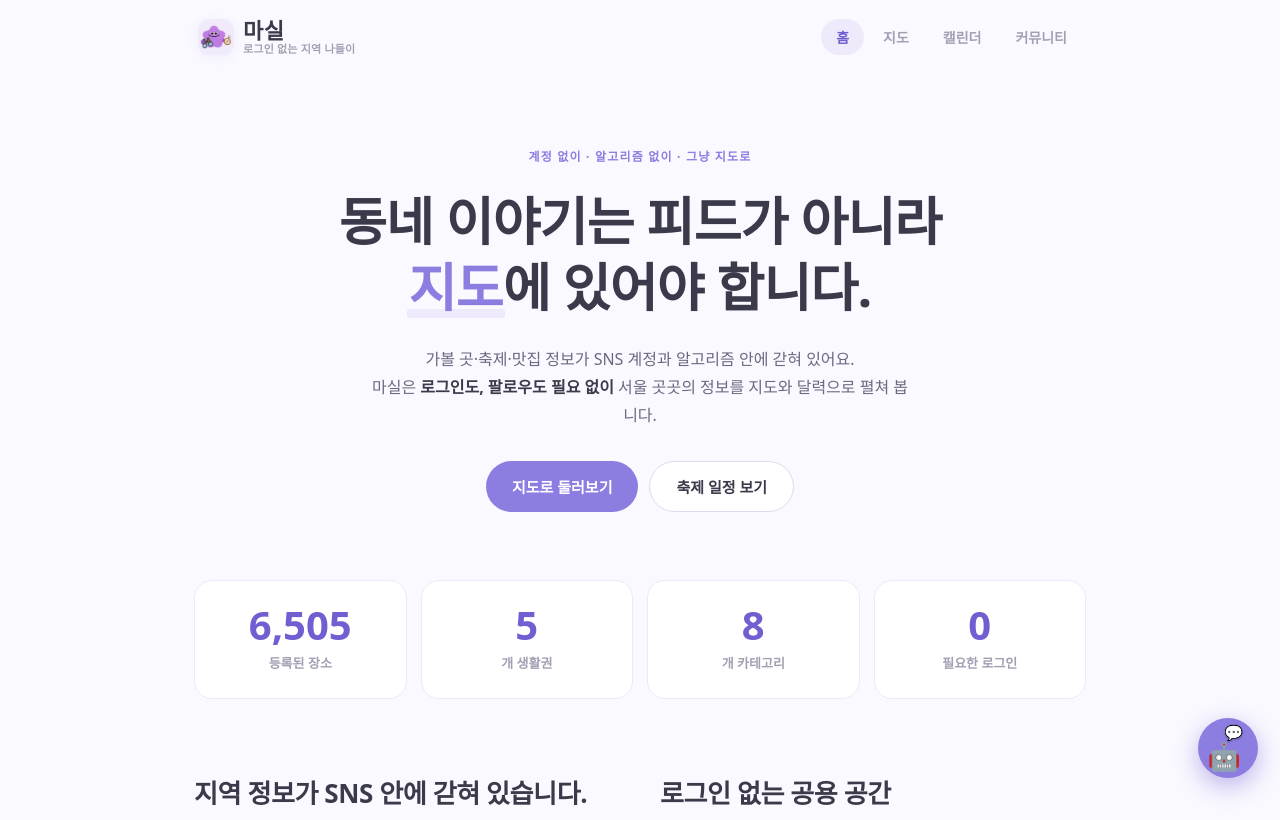
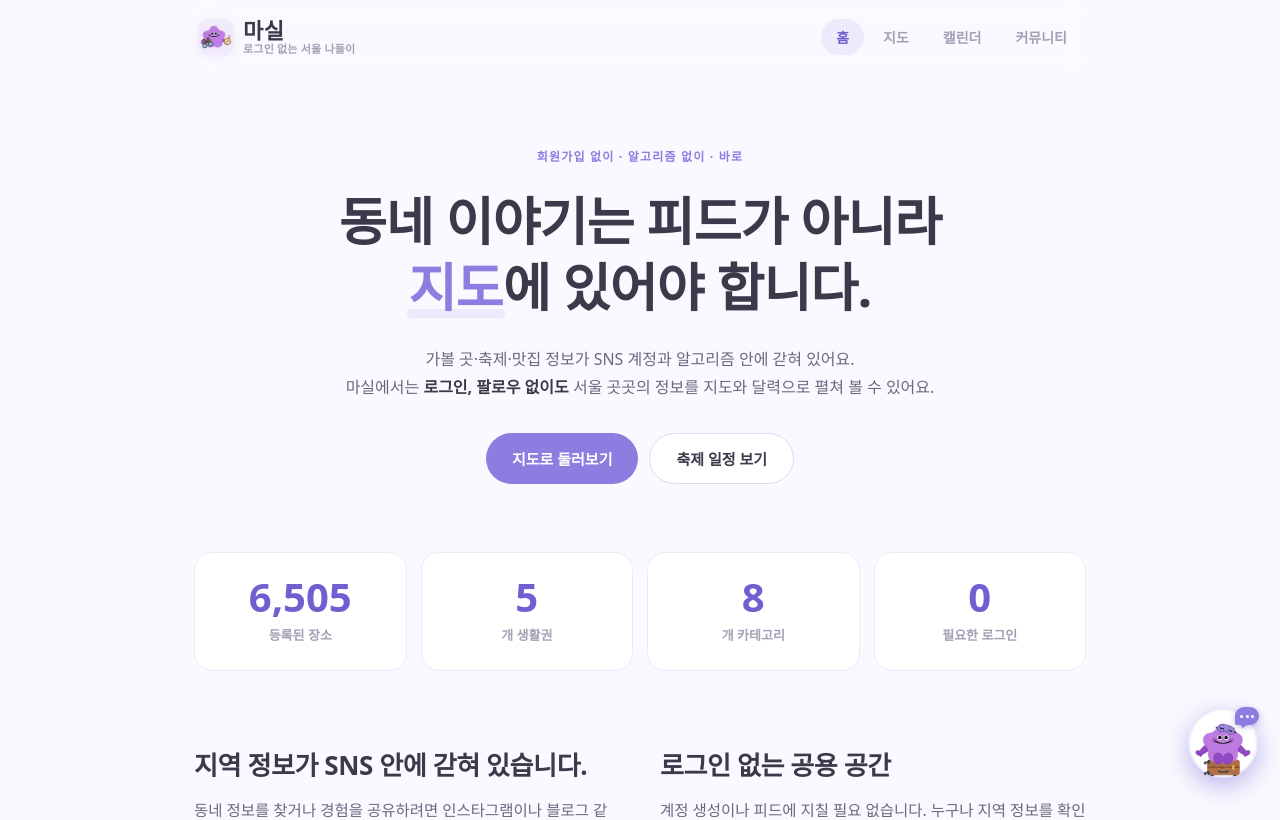
Before and after one commit to susiejaneiris/masil, a Vue app: page / in a window 1280 px wide. Shown: the top 820 px of the page. Built offline with nearby package versions, Linux system fonts and the light colour scheme; a web font is replaced by a local one.

Commit message:
챗봇창 수정

```diff
--- a/src/App.vue
+++ b/src/App.vue
@@ -7,7 +7,7 @@
         <span class="brand-logo"><img :src="AVATARS[1]" alt="마실 로고"></span>
         <span class="brand-text">
           <span class="brand-name">마실</span>
-          <span class="brand-tagline">로그인 없는 지역 나들이</span>
+          <span class="brand-tagline">로그인 없는 서울 나들이</span>
         </span>
       </div>
       <nav class="nav">
@@ -20,10 +20,10 @@
 
       <!-- 히어로 (보라팀 원본 정적 히어로) -->
       <section class="hero">
-        <div class="kicker">계정 없이 · 알고리즘 없이 · 그냥 지도로</div>
+        <div class="kicker">회원가입 없이 · 알고리즘 없이 · 바로</div>
         <h1>동네 이야기는 피드가 아니라<br><em>지도</em>에 있어야 합니다.</h1>
         <p>가볼 곳·축제·맛집 정보가 SNS 계정과 알고리즘 안에 갇혀 있어요.<br>
-           마실은 <b>로그인도, 팔로우도 필요 없이</b> 서울 곳곳의 정보를 지도와 달력으로 펼쳐 봅니다.</p>
+           <span class="ln">마실에서는 <b>로그인, 팔로우 없이도</b> 서울 곳곳의 정보를 지도와 달력으로 펼쳐 볼 수 있어요.</span></p>
         <div class="cta">
           <button class="btn btn-solid" @click="go('map')">지도로 둘러보기</button>
           <button class="btn btn-ghost" @click="go('cal')">축제 일정 보기</button>
--- a/src/components/ChatWidget.vue
+++ b/src/components/ChatWidget.vue
@@ -1,10 +1,17 @@
 <template>
-    <button class="chat-fab" v-if="!open" @click="toggle" aria-label="챗봇 열기"><span class="fab-bubble">💬</span><span class="fab-bot">🤖</span></button>
+    <button class="chat-fab" v-if="!open" @click="toggle" aria-label="챗봇 열기">
+      <img class="fab-char" :src="botAvatar" alt="">
+      <span class="fab-bubble" aria-hidden="true"><i></i><i></i><i></i></span>
+    </button>
     <div class="chat-panel" v-if="open">
       <div class="chat-head">
         <div><div class="t">마실 도우미</div><div class="d">서울 장소 데이터로 답해요 · GPT-5 mini</div></div>
-        <button class="ic" @click="clearChat" title="대화 비우기">🗑️</button>
-        <button class="ic" @click="toggle" title="닫기">✕</button>
+        <div class="ic-actions">
+          <button class="ic" @click="clearChat" title="대화 비우기" aria-label="대화 비우기">
+            <svg viewBox="0 0 24 24" width="16" height="16" fill="none" stroke="currentColor" stroke-width="2" stroke-linecap="round" stroke-linejoin="round" aria-hidden="true"><path d="M3 6h18M8 6V4a1 1 0 0 1 1-1h6a1 1 0 0 1 1 1v2m2 0v14a1 1 0 0 1-1 1H6a1 1 0 0 1-1-1V6"/><path d="M10 11v6M14 11v6"/></svg>
+          </button>
+          <button class="ic" @click="toggle" title="닫기" aria-label="닫기">✕</button>
+        </div>
       </div>
       <div class="chat-msgs" ref="msgs">
         <div class="msg sys" v-if="!messages.length">안녕하세요! 가볼 곳·축제·맛집을 물어보세요.<br>예: "성수동 카페 근처 가볼 곳"</div>
@@ -22,12 +29,13 @@
 </template>
 
 <script>
-import { DATA, STATS } from '../lib.js'
+import { DATA, STATS, AVATARS } from '../lib.js'
 
 export default {
   name: 'ChatWidget',
   data(){return{
     open:false, input:'', loading:false,
+    botAvatar: AVATARS[4],   // 보라색 블롭 캐릭터 (수면안대)
     // 키는 서버(Netlify Function)에만 있다. 클라이언트는 키 없이 함수로 요청만 보낸다.
     messages:JSON.parse(localStorage.getItem('masil_chat')||'[]'),
     suggestions:['종로구 가볼 만한 곳','이번 가을 서울 축제','강남 데이트 코스','아이랑 갈 문화시설'],
@@ -75,16 +83,22 @@ export default {
 
 <style scoped>
 @keyframes pop{from{opacity:0;transform:scale(.96) translateY(8px)}to{opacity:1;transform:none}}
-.chat-fab{position:fixed;right:22px;bottom:22px;width:60px;height:60px;border-radius:50%;background:var(--accent);color:#fff;
-  box-shadow:0 8px 24px rgba(111,95,208,.45);display:flex;align-items:center;justify-content:center;font-size:26px;z-index:1200;transition:.16s;border:none}
-.chat-fab:hover{transform:scale(1.06);background:var(--accent-deep)}
-.chat-fab .fab-bot{font-size:27px;line-height:1;transform:translate(-4px,7px)}
-.chat-fab .fab-bubble{position:absolute;top:7px;left:50%;transform:translateX(-20%);font-size:15px;line-height:1;filter:drop-shadow(0 1px 1px rgba(0,0,0,.25))}
+.chat-fab{position:fixed;right:22px;bottom:22px;width:70px;height:70px;border-radius:50%;background:#fff;
+  box-shadow:0 8px 24px rgba(111,95,208,.45);display:flex;align-items:flex-end;justify-content:center;z-index:1200;transition:.16s;border:2px solid var(--accent-soft);overflow:visible}
+.chat-fab:hover{transform:scale(1.06);border-color:#CFC4EE;box-shadow:0 10px 28px rgba(111,95,208,.55)}
+.chat-fab .fab-char{width:58px;height:58px;object-fit:contain;object-position:bottom;transform:translateY(3px);pointer-events:none}
+/* 머리 오른쪽 위 말풍선 */
+.chat-fab .fab-bubble{position:absolute;top:-3px;right:-3px;display:flex;align-items:center;justify-content:center;gap:2.5px;
+  width:24px;height:18px;background:var(--accent);border-radius:9px 9px 9px 2px;box-shadow:0 2px 6px rgba(111,95,208,.4)}
+.chat-fab .fab-bubble::after{content:'';position:absolute;bottom:-3px;left:4px;width:0;height:0;
+  border:4px solid transparent;border-top-color:var(--accent);border-bottom:0;transform:rotate(12deg)}
+.chat-fab .fab-bubble i{width:3px;height:3px;border-radius:50%;background:#fff}
 .chat-panel{position:fixed;right:22px;bottom:94px;width:380px;height:560px;max-height:calc(100vh - 120px);background:var(--surface);border:1px solid var(--line);
   border-radius:20px;box-shadow:var(--shadow);z-index:1200;display:flex;flex-direction:column;overflow:hidden;animation:pop .2s ease}
 .chat-head{padding:15px 18px;background:linear-gradient(135deg,#6F5FD0,#8C7DE0);color:#fff;display:flex;align-items:center;gap:10px}
 .chat-head .t{font-weight:800;font-size:15px}.chat-head .d{font-size:11.5px;color:#e3dcff;font-weight:600}
-.chat-head .ic{margin-left:auto;width:30px;height:30px;border-radius:9px;background:rgba(255,255,255,.18);display:flex;align-items:center;justify-content:center;font-size:15px;border:none;color:#fff}
+.chat-head .ic-actions{margin-left:auto;display:flex;align-items:center;gap:8px}
+.chat-head .ic{width:30px;height:30px;border-radius:9px;background:rgba(255,255,255,.18);display:flex;align-items:center;justify-content:center;font-size:15px;border:none;color:#fff}
 .chat-head .ic:hover{background:rgba(255,255,255,.3)}
 .chat-msgs{flex:1;overflow-y:auto;padding:16px;display:flex;flex-direction:column;gap:10px;background:var(--paper)}
 .msg{max-width:82%;padding:10px 13px;border-radius:14px;font-size:14px;line-height:1.55;white-space:pre-wrap;word-break:break-word}
--- a/src/style.css
+++ b/src/style.css
@@ -46,8 +46,9 @@
   .hero h1{font-family:var(--serif);font-size:clamp(32px,5.2vw,52px);font-weight:800;line-height:1.28;letter-spacing:-.8px}
   .hero h1 em{font-style:normal;color:var(--accent);position:relative}
   .hero h1 em::after{content:"";position:absolute;left:-2px;right:-2px;bottom:4px;height:9px;background:var(--accent-soft);z-index:-1;border-radius:3px}
-  .hero p{margin:24px auto 0;font-size:16px;line-height:1.75;color:var(--ink-soft);max-width:540px;font-weight:500}
+  .hero p{margin:24px auto 0;font-size:16px;line-height:1.75;color:var(--ink-soft);max-width:720px;font-weight:500;word-break:keep-all}
   .hero p b{color:var(--ink);font-weight:800}
+  @media(min-width:760px){ .hero p .ln{white-space:nowrap} }
   .cta{margin-top:32px;display:flex;gap:11px;justify-content:center;flex-wrap:wrap}
   .btn{display:inline-flex;align-items:center;font-weight:800;font-size:15px;padding:14px 26px;border-radius:100px;transition:.16s}
   .btn-solid{background:var(--accent);color:#fff}
```
